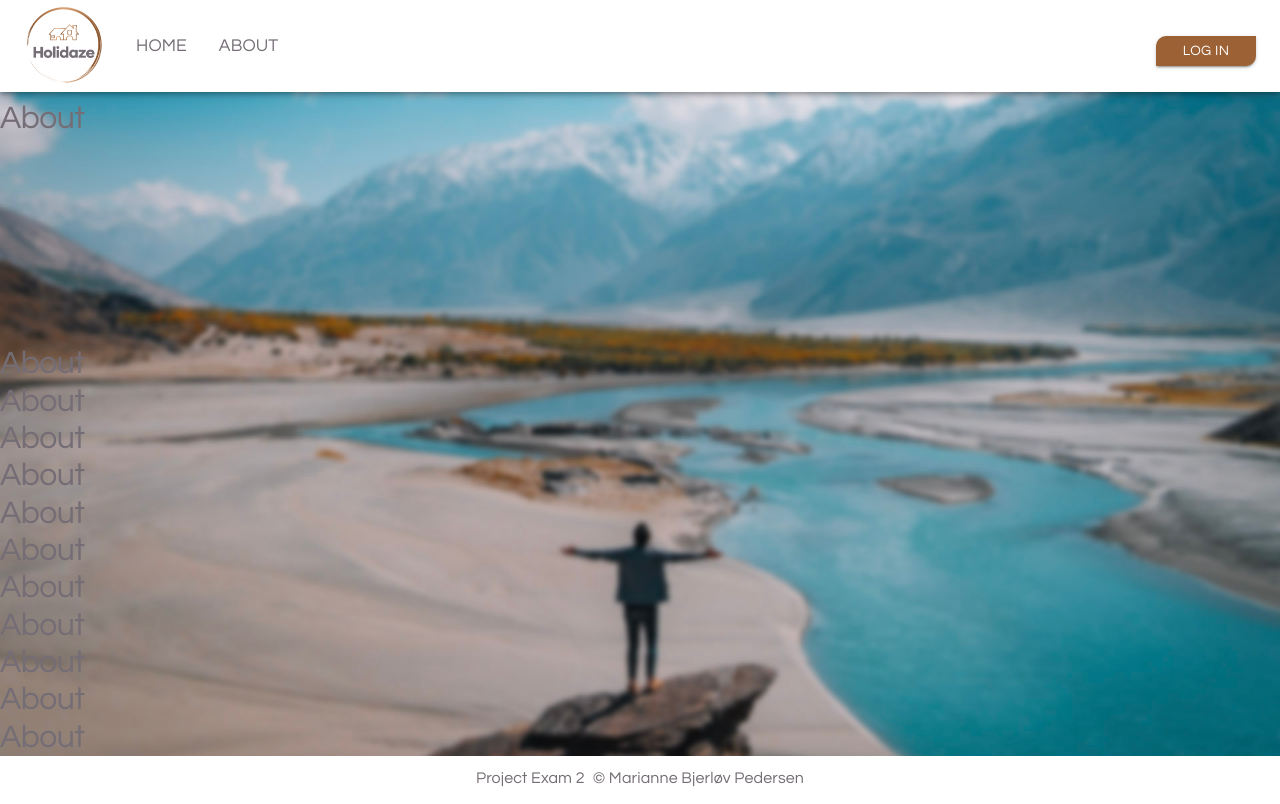
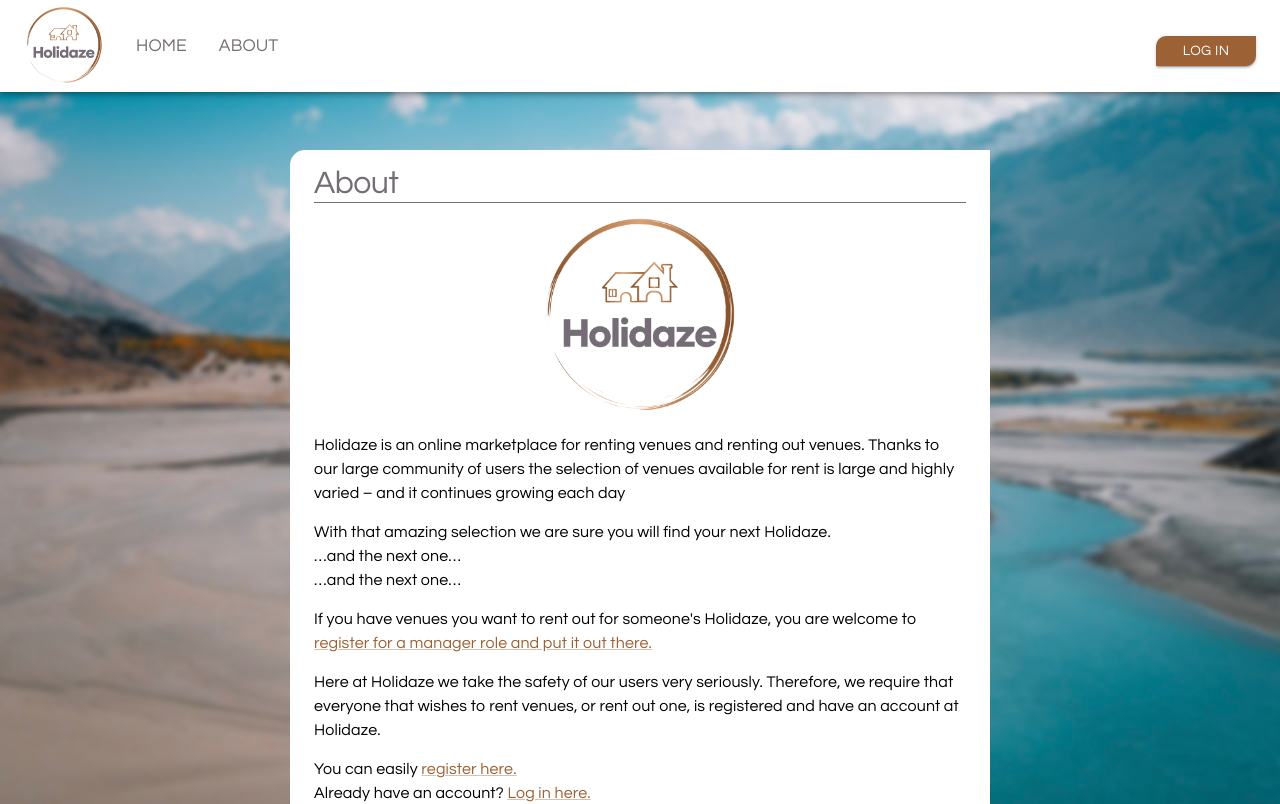
Before and after one commit to Mariannebp/Holidaze, a React (Create React App) app: page /pages/about in a window 1280 px wide. Shown: the top 804 px of the page. Built offline with nearby package versions, Linux system fonts and the light colour scheme.

Commit message:
Added about page

```diff
--- /dev/null
+++ b/src/components/about/aboutInfo.jsx
@@ -0,0 +1,37 @@
+import React from "react";
+import { Box, Link, Typography } from "@mui/material";
+import * as g from "../../styles/global";
+import logo from "../../assets/images/logo-resized.png";
+
+function AboutInfo() {
+  const user = localStorage.getItem("profile");
+
+  return (
+    <g.ContainerCorner>
+      <Typography variant="h1" sx={{ marginBottom: '10px', borderBottom: '1px solid' }}>About</Typography>
+      <Box sx={{ textAlign: 'center', marginBottom: '10px' }}>
+        <Box component="img" src={logo} sx={{ maxWidth: '200px', margin: 'auto' }} />
+      </Box>
+      <Box>
+        <Typography variant="body1" sx={{ marginBottom: '15px' }}>Holidaze is an online marketplace for renting venues and renting out venues. Thanks to our large community of users the selection of venues available for rent is large and highly varied – and it continues growing each day</Typography>
+        <Box sx={{ marginBottom: '15px' }}>
+          <Typography variant="body1">With that amazing selection we are sure you will find your next Holidaze.
+          </Typography>
+          <Typography variant="body1">…and the next one…</Typography>
+          <Typography variant="body1">…and the next one…</Typography>
+        </Box>
+
+        <Typography variant="body1" sx={{ marginBottom: '15px' }}>If you have venues you want to rent out for someone's Holidaze, you are welcome to <Link href="/pages/register" color="secondary">register for a manager role and put it out there.</Link></Typography>
+        <Typography variant="body1" sx={{ marginBottom: '15px' }}>Here at Holidaze we take the safety of our users very seriously. Therefore, we require that everyone that wishes to rent venues, or rent out one, is registered and have an account at Holidaze.</Typography>
+        {user ? null :
+          <Box>
+            <Typography variant="body1">You can easily <Link href="/pages/register" color="secondary">register here.</Link></Typography>
+            <Typography variant="body1">Already have an account? <Link href="/pages/login" color="secondary">Log in here.</Link></Typography>
+          </Box>
+        }
+      </Box>
+    </g.ContainerCorner>
+  )
+}
+
+export default AboutInfo;
--- a/src/pages/about/index.jsx
+++ b/src/pages/about/index.jsx
@@ -1,23 +1,12 @@
-import { Typography } from "@mui/material";
 import React from "react";
+import * as g from "../../styles/global";
+import AboutInfo from "../../components/about/aboutInfo";
 
 function About() {
   return (
-    <>
-      <Typography variant="h1">About</Typography>
-      <Typography variant="h1">About</Typography>
-      <Typography variant="h1">About</Typography>
-      <Typography variant="h1">About</Typography>
-      <Typography variant="h1">About</Typography>
-      <Typography variant="h1">About</Typography>
-      <Typography variant="h1">About</Typography>
-      <Typography variant="h1">About</Typography>
-      <Typography variant="h1">About</Typography>
-      <Typography variant="h1">About</Typography>
-      <Typography variant="h1">About</Typography>
-      <Typography variant="h1">About</Typography>
-    </>
-
+    <g.BoxMain>
+      <AboutInfo />
+    </g.BoxMain>
   )
 }
 
```
